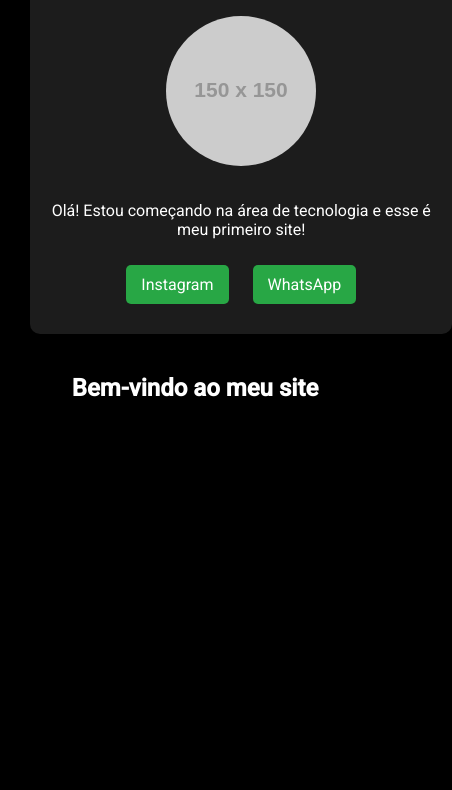
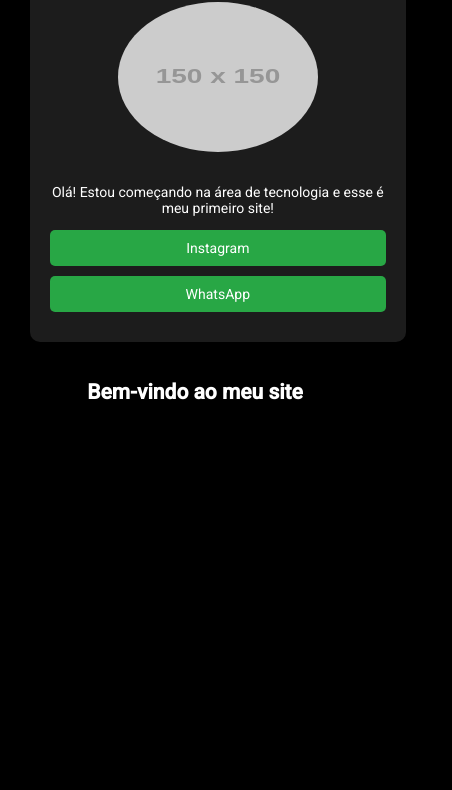
Before and after one commit to hobertnice/meu-site, a plain HTML site: page index.html in a window 390 px wide. Shown: the part 202-992 px from the top of the page, 452 px wide, since content can reach past the window. Drawn offline with nearby package versions, Linux system fonts and the light colour scheme; placeholder pictures from the web are drawn by us.

Commit message:
novo design

```diff
--- a/style.css
+++ b/style.css
@@ -242,3 +242,35 @@ section {
 section.visible {
   opacity: 1;
 }
+/* Estilos padrão para dispositivos maiores */
+body {
+  font-family: 'Roboto', sans-serif;
+}
+
+/* Ajuste para telas pequenas, como smartphones */
+@media (max-width: 768px) {
+  body {
+    font-size: 14px; /* Reduz o tamanho da fonte */
+  }
+
+  header nav ul {
+    flex-direction: column; /* Deixa os itens de navegação empilhados */
+    text-align: center; /* Centraliza os links */
+  }
+
+  .container {
+    text-align: center; /* Centraliza o conteúdo da página */
+  }
+
+  /* Ajuste nas imagens */
+  img {
+    width: 80%; /* Reduz o tamanho da imagem para que não ultrapasse a tela */
+    max-width: 200px;
+  }
+
+  /* Ajuste de largura para os links */
+  .links a {
+    display: block;
+    margin: 10px 0;
+  }
+}
```
